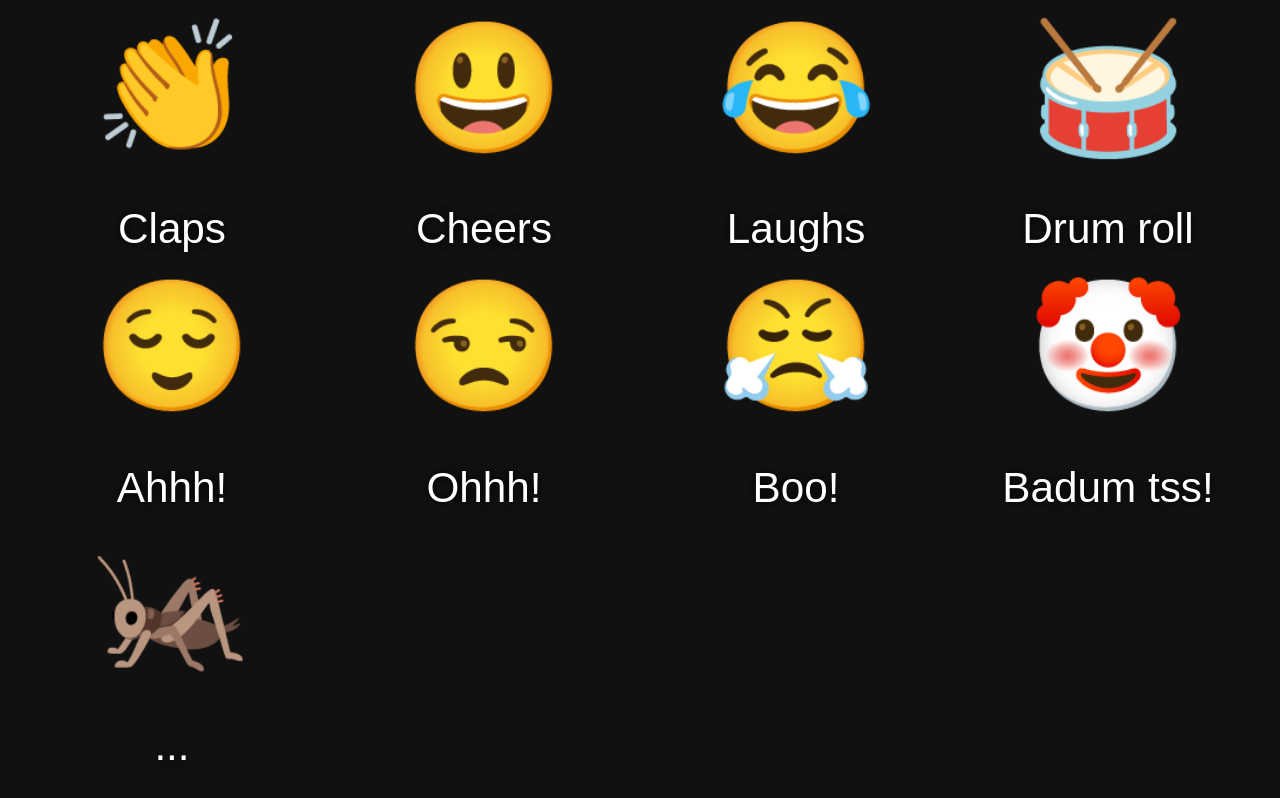
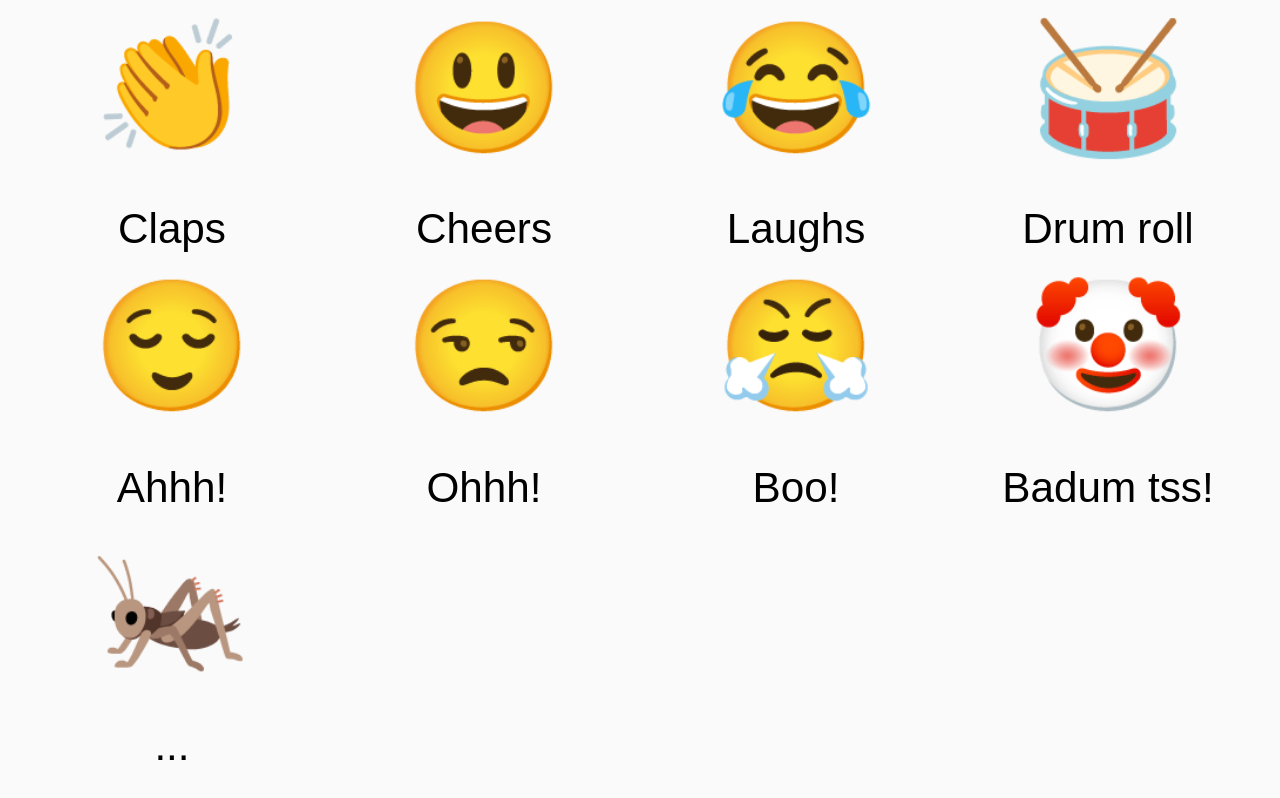
Before and after one commit to ubermanu/audience, a React (Create React App) app: page / in a window 1280 px wide. Shown: the top 798 px of the page. Built offline with nearby package versions, Linux system fonts and the light colour scheme.

Commit message:
Add support for system colors

```diff
--- a/src/App.js
+++ b/src/App.js
@@ -4,9 +4,13 @@ import EmojiButton from "./EmojiButton";
 import sounds from "./sounds.js";
 
 const Background = styled.div`
-  background: #111;
+  background: #fafafa;
   min-height: 100vh;
   width: 100%;
+
+  @media (prefers-color-scheme: dark) {
+    background: #212121;
+  }
 `;
 
 const FlexContainer = styled.div`
--- a/src/EmojiButton.js
+++ b/src/EmojiButton.js
@@ -16,9 +16,13 @@ const Emoji = styled.div`
 const Name = styled.div`
   font-size: 0.33em;
   font-family: "Arial", sans-serif;
-  color: white;
+  color: #000;
   margin-top: 1em;
-  text-shadow: 0 0 10px black;
+
+  @media (prefers-color-scheme: dark) {
+    color: #fff;
+    text-shadow: 0 0 10px #000;
+  }
 `;
 
 const EmojiButton = ({ emoji, name, src }) => {
```
